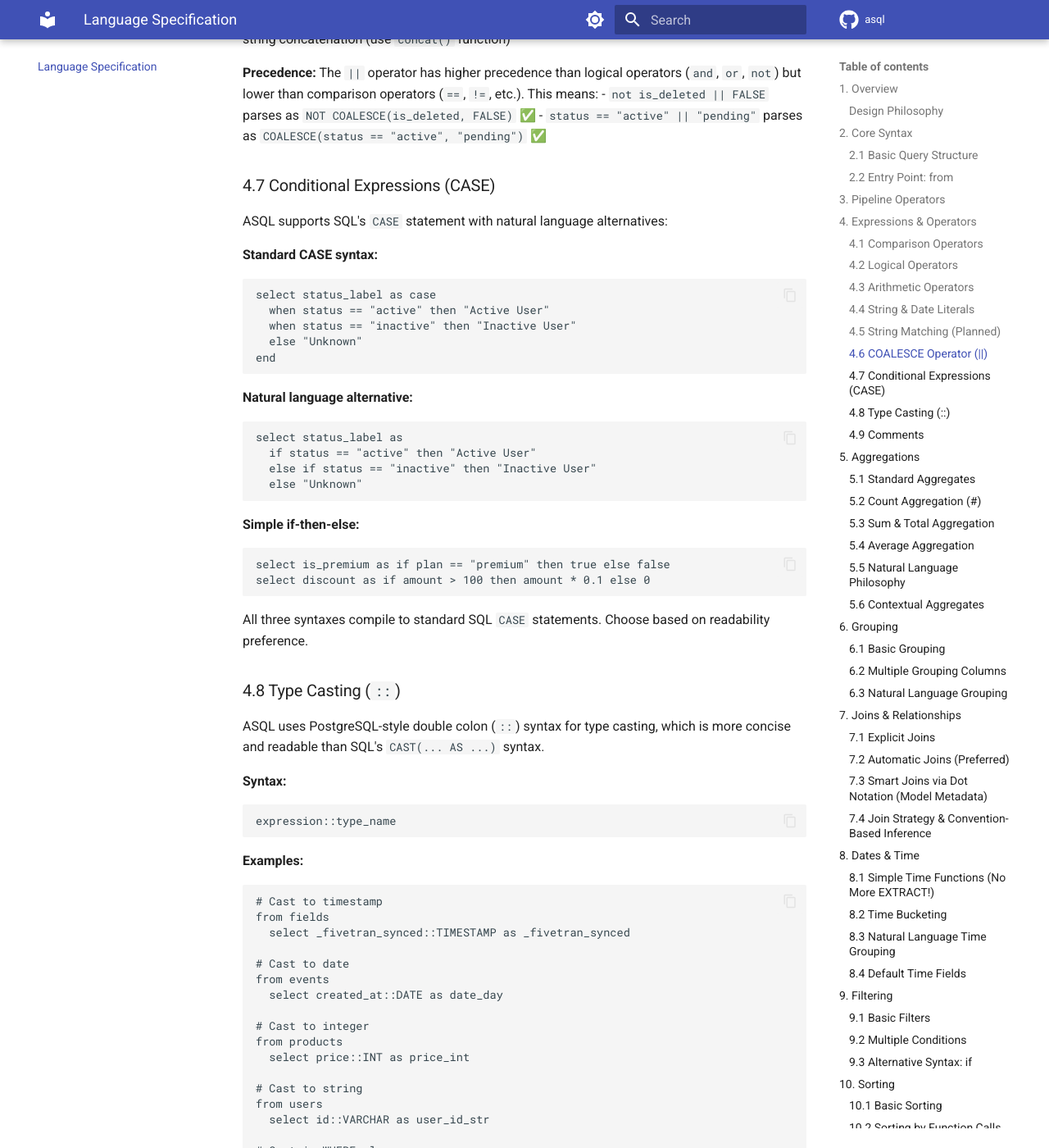
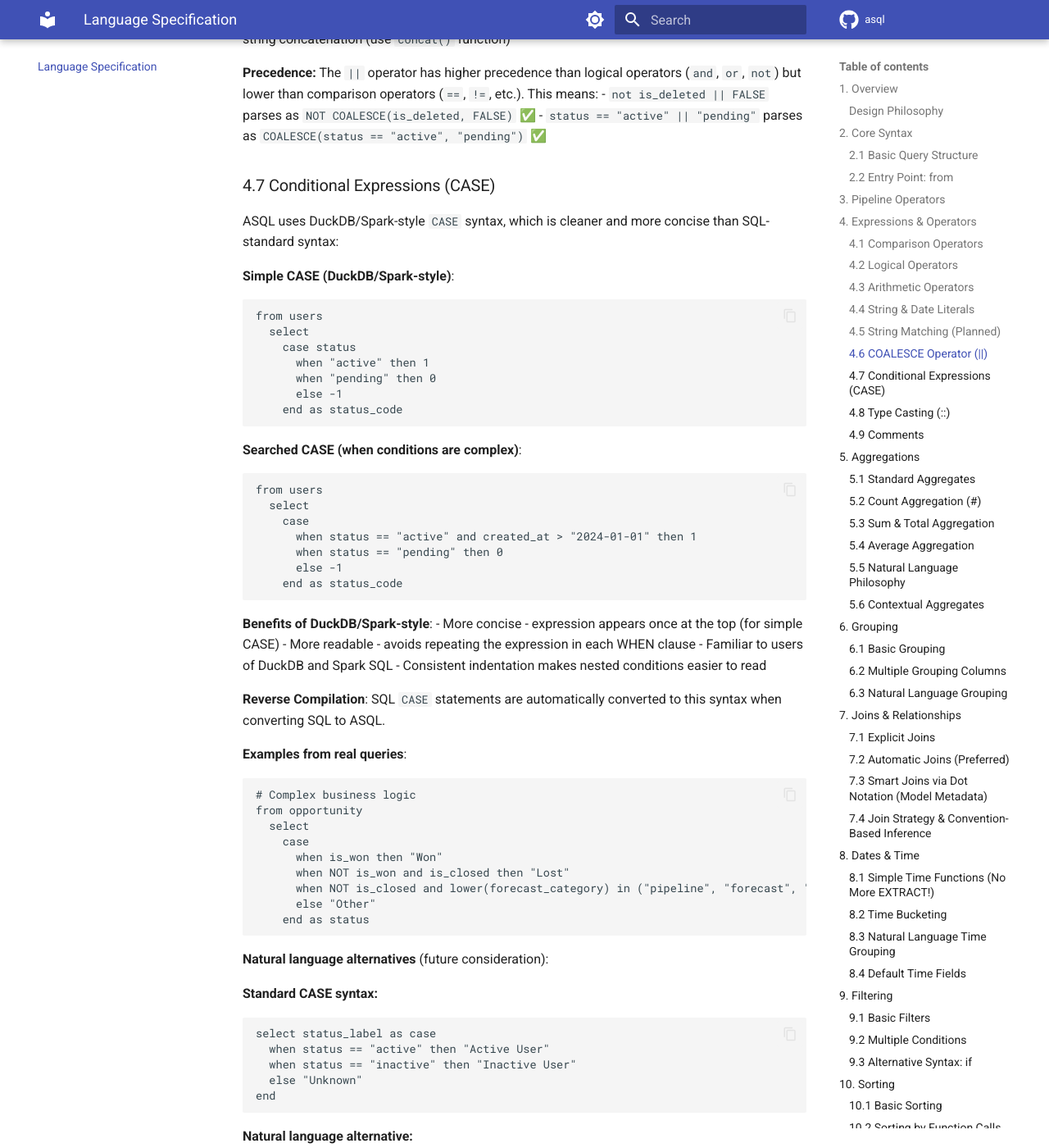
Before and after one commit to davefowler/asql, an MkDocs documentation site: the page built from docs/spec.md, in a window 1280 px wide and 1400 px high, scrolled down 6642 px. Shown: the whole window at 82% size. Built offline with MkDocs 1.6.1 and Material for MkDocs 9.7.7, drawn with Linux system fonts in a browser that asks for light colours; comment, search, counter and statistics services are not loaded.

Commit message:
support case statements

````diff
--- a/docs/spec.md
+++ b/docs/spec.md
@@ -264,7 +264,52 @@ The `||` operator has higher precedence than logical operators (`and`, `or`, `no
 
 ### 4.7 Conditional Expressions (CASE)
 
-ASQL supports SQL's `CASE` statement with natural language alternatives:
+ASQL uses DuckDB/Spark-style `CASE` syntax, which is cleaner and more concise than SQL-standard syntax:
+
+**Simple CASE (DuckDB/Spark-style)**:
+```asql
+from users
+  select
+    case status
+      when "active" then 1
+      when "pending" then 0
+      else -1
+    end as status_code
+```
+
+**Searched CASE (when conditions are complex)**:
+```asql
+from users
+  select
+    case
+      when status == "active" and created_at > "2024-01-01" then 1
+      when status == "pending" then 0
+      else -1
+    end as status_code
+```
+
+**Benefits of DuckDB/Spark-style**:
+- More concise - expression appears once at the top (for simple CASE)
+- More readable - avoids repeating the expression in each WHEN clause
+- Familiar to users of DuckDB and Spark SQL
+- Consistent indentation makes nested conditions easier to read
+
+**Reverse Compilation**: SQL `CASE` statements are automatically converted to this syntax when converting SQL to ASQL.
+
+**Examples from real queries**:
+```asql
+# Complex business logic
+from opportunity
+  select
+    case
+      when is_won then "Won"
+      when NOT is_won and is_closed then "Lost"
+      when NOT is_closed and lower(forecast_category) in ("pipeline", "forecast", "bestcase") then "Pipeline"
+      else "Other"
+    end as status
+```
+
+**Natural language alternatives** (future consideration):
 
 **Standard CASE syntax:**
 ```asql
````
Also changed, not shown: 1 other file.
